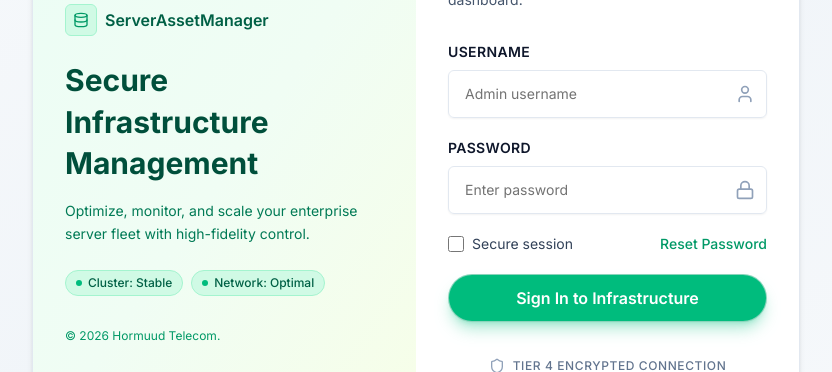
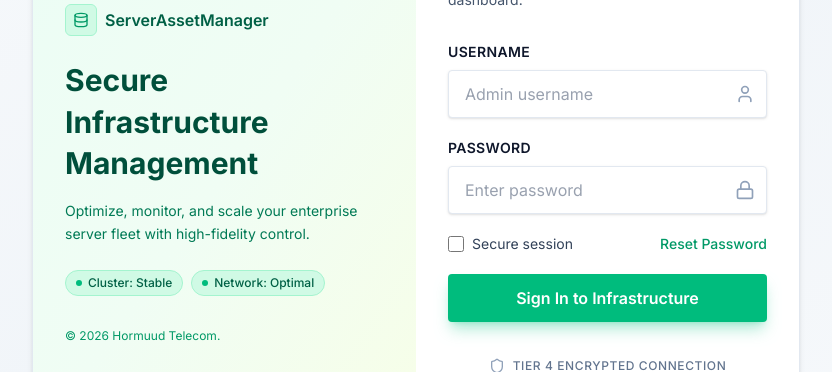
Before and after one commit to Nasri4/server-asset-management, a Next.js app in the folder frontend/: page /login in a window 1280 px wide. Shown: the part 226-598 px from the top of the page, without its empty margins (224-1056 px from the left). Built offline with nearby package versions, Linux system fonts and the light colour scheme.

Commit message:
Update core UI components to use soft green design system
Co-authored-by: Nasri4 <184372889+Nasri4@users.noreply.github.com>

```diff
--- a/frontend/src/app/(app)/dashboard/page.tsx
+++ b/frontend/src/app/(app)/dashboard/page.tsx
@@ -71,21 +71,21 @@ type EngineerRow = {
 // Premium Chart Component with Gradient
 const StatusDistributionChart = ({ total, counts }: { total: number; counts: Record<string, number> }) => {
   const statusConfig = {
-    Active: { color: "from-emerald-500 to-green-500", bg: "bg-emerald-500/10", text: "text-emerald-700" },
-    Maintenance: { color: "from-amber-500 to-orange-500", bg: "bg-amber-500/10", text: "text-amber-700" },
-    Degraded: { color: "from-slate-500 to-gray-500", bg: "bg-slate-500/10", text: "text-slate-700" },
-    Issue: { color: "from-rose-500 to-pink-500", bg: "bg-rose-500/10", text: "text-rose-700" },
-    Warning: { color: "from-yellow-500 to-orange-400", bg: "bg-yellow-500/10", text: "text-yellow-700" },
-    Down: { color: "from-red-500 to-rose-600", bg: "bg-red-500/10", text: "text-red-700" },
+    Active: { color: "from-primary-500 to-primary-600", bg: "bg-primary-50", text: "text-primary-700" },
+    Maintenance: { color: "from-amber-500 to-orange-500", bg: "bg-amber-50", text: "text-amber-700" },
+    Degraded: { color: "from-gray-500 to-gray-600", bg: "bg-gray-100", text: "text-gray-700" },
+    Issue: { color: "from-red-500 to-rose-600", bg: "bg-red-50", text: "text-red-700" },
+    Warning: { color: "from-yellow-500 to-orange-400", bg: "bg-yellow-50", text: "text-yellow-700" },
+    Down: { color: "from-red-500 to-red-600", bg: "bg-red-50", text: "text-red-700" },
   };
 
   const totalSafe = total > 0 ? total : 1;
   const items = Object.entries(counts)
     .map(([key, count]) => {
       const config = statusConfig[key as keyof typeof statusConfig] || {
-        color: "from-slate-500 to-gray-500",
-        bg: "bg-slate-500/10",
-        text: "text-slate-700"
+        color: "from-gray-500 to-gray-600",
+        bg: "bg-gray-100",
+        text: "text-gray-700"
       };
       return {
         key,
@@ -129,8 +129,8 @@ function TrendIndicator({ value, label }: { value: number; label: string }) {
   return (
     <div className={`inline-flex items-center gap-1.5 px-2 py-1 rounded-full text-xs font-medium ${
       isPositive
-        ? "bg-emerald-50 text-emerald-700 border border-emerald-200"
-        : "bg-rose-50 text-rose-700 border border-rose-200"
+        ? "bg-primary-50 text-primary-700 border border-primary-200"
+        : "bg-red-50 text-red-700 border border-red-200"
     }`}>
       {isPositive ? (
         <ArrowUpRight className="h-3 w-3" />
@@ -138,7 +138,7 @@ function TrendIndicator({ value, label }: { value: number; label: string }) {
         <ArrowDownRight className="h-3 w-3" />
       )}
       <span>{Math.abs(value)}%</span>
-      <span className="text-slate-500 ml-1">{label}</span>
+      <span className="text-gray-500 ml-1">{label}</span>
     </div>
   );
 }
--- a/frontend/src/components/ui/button.tsx
+++ b/frontend/src/components/ui/button.tsx
@@ -5,73 +5,70 @@ import { cva, type VariantProps } from "class-variance-authority";
 import { cn } from "@/lib/utils";
 
 const buttonVariants = cva(
-  // Base: reference-style soft surface + modern radius, icon-friendly
-  "inline-flex items-center justify-center gap-2 whitespace-nowrap rounded-full text-sm font-medium " +
-    "transition-[color,background-color,border-color,box-shadow,transform] duration-150 " +
-    "focus-visible:outline-none focus-visible:ring-2 focus-visible:ring-ring/35 focus-visible:ring-offset-2 " +
-    "active:translate-y-px disabled:pointer-events-none disabled:opacity-50 ring-offset-background " +
+  // Base: Soft Green Design System - modern radius, icon-friendly
+  "inline-flex items-center justify-center gap-2 whitespace-nowrap rounded-md text-sm font-medium " +
+    "transition-colors duration-150 " +
+    "focus-visible:outline-none focus-visible:ring-2 focus-visible:ring-primary/20 focus-visible:ring-offset-2 " +
+    "disabled:pointer-events-none disabled:opacity-50 ring-offset-background " +
     "[&_svg]:pointer-events-none [&_svg]:h-4 [&_svg]:w-4 [&_svg]:shrink-0",
   {
     variants: {
       variant: {
-        // Neutral surface (matches buttons.png)
+        // Primary: Soft Green (#22C55E)
         default:
-          "border border-border/60 bg-muted/20 text-foreground/90 shadow-xs hover:bg-muted/30 hover:shadow-sm " +
-          "dark:bg-muted/15 dark:hover:bg-muted/25",
+          "bg-primary text-primary-foreground shadow-sm hover:bg-primary-600 active:bg-primary-700",
 
-        // Secondary action (keep neutral)
+        // Secondary action (outline with soft green)
         secondary:
-          "border border-border/60 bg-transparent text-foreground/90 shadow-none hover:bg-muted/20",
+          "bg-secondary text-secondary-foreground shadow-sm hover:bg-blue-600",
 
-        // Success (submit) - neutral, non-annoying
+        // Success (submit) - uses soft green
         success:
-          "border border-border/60 bg-transparent text-foreground/90 shadow-none hover:bg-muted/20",
+          "bg-primary text-primary-foreground shadow-sm hover:bg-primary-600",
 
-        // Warning - neutral, non-annoying
+        // Warning
         warning:
-          "border border-border/60 bg-transparent text-foreground/90 shadow-none hover:bg-muted/20",
+          "bg-sam-warning text-white shadow-sm hover:bg-amber-600",
 
-        // Info - neutral, non-annoying
+        // Info
         info:
-          "border border-border/60 bg-transparent text-foreground/90 shadow-none hover:bg-muted/20",
+          "bg-sam-info text-white shadow-sm hover:bg-sky-600",
 
-        // Destructive - subtle red outline (no fill)
+        // Destructive
         destructive:
-          "border border-rose-500/30 bg-transparent text-rose-700 shadow-none hover:bg-rose-500/5 " +
-          "dark:text-rose-400",
+          "bg-destructive text-white shadow-sm hover:bg-red-600 active:bg-red-700",
 
         // Alias used across the app
         danger:
-          "border border-rose-500/30 bg-transparent text-rose-700 shadow-none hover:bg-rose-500/5 " +
-          "dark:text-rose-400",
+          "bg-destructive text-white shadow-sm hover:bg-red-600 active:bg-red-700",
 
-        // Premium: keep calm and mostly neutral
+        // Premium: soft green themed
         premium:
-          "border border-border/60 bg-transparent text-foreground/90 shadow-none hover:bg-muted/20",
+          "bg-primary text-primary-foreground shadow-sm hover:bg-primary-600",
 
-        // Calm outline
+        // Outline: soft green border
         outline:
-          "border border-border/60 bg-transparent text-foreground/90 shadow-none hover:bg-muted/20",
+          "border border-primary bg-transparent text-primary-600 shadow-none hover:bg-primary-50 active:bg-primary-100",
 
         // Very light action buttons (tables)
         ghost:
-          "bg-transparent text-foreground/90 shadow-none hover:bg-muted/20",
+          "bg-transparent text-foreground shadow-none hover:bg-gray-100 active:bg-gray-200",
 
         // Link
-        link: "text-emerald-700 underline-offset-4 hover:underline dark:text-emerald-400",
+        link: "text-primary-600 underline-offset-4 hover:underline hover:text-primary-700",
       },
       size: {
-        // Default: medium, not bulky
-        default: "h-9 px-4 py-2",
+        // Default: medium, modern sizing
+        default: "h-10 px-4 py-2",
 
         // Small: compact for tables/headers
         sm: "h-8 px-3 py-1.5",
 
-        // Large: still not oversized
-        lg: "h-10 px-5 py-2.5",
+        // Large: prominent actions
+        lg: "h-10 px-6 py-2.5",
 
         // Icon: square, compact
-        icon: "h-9 w-9",
+        icon: "h-10 w-10",
 
         // Alias sizes used across the app
         "icon-sm": "h-8 w-8",
@@ -79,7 +76,7 @@ const buttonVariants = cva(
       },
     },
     defaultVariants: {
-      variant: "outline",   // ✅ make outline the default everywhere
+      variant: "default",
       size: "default",
     },
   }
--- a/frontend/src/components/ui/card.tsx
+++ b/frontend/src/components/ui/card.tsx
@@ -7,7 +7,7 @@ function Card({ className, ...props }: React.ComponentProps<"div">) {
     <div
       data-slot="card"
       className={cn(
-        "bg-card text-card-foreground shadow-sm flex flex-col gap-6 rounded-xl border border-border/60 py-6 transition-all duration-150",
+        "bg-card text-card-foreground rounded-lg border border-border shadow-sm flex flex-col gap-6 py-6 transition-shadow duration-150",
         className
       )}
       {...props}
--- a/frontend/src/components/ui/input.tsx
+++ b/frontend/src/components/ui/input.tsx
@@ -8,9 +8,13 @@ function Input({ className, type, ...props }: React.ComponentProps<"input">) {
       type={type}
       data-slot="input"
       className={cn(
-        "file:text-foreground placeholder:text-muted-foreground selection:bg-primary selection:text-primary-foreground border-input h-9 w-full min-w-0 rounded-lg border bg-card/70 px-3 py-1 text-base shadow-xs transition-[color,box-shadow,border-color,background-color] outline-none backdrop-blur-sm file:inline-flex file:h-7 file:border-0 file:bg-transparent file:text-sm file:font-medium disabled:pointer-events-none disabled:cursor-not-allowed disabled:opacity-50 md:text-sm",
-        "focus-visible:border-ring focus-visible:ring-ring/40 focus-visible:ring-[3px]",
-        "aria-invalid:ring-destructive/20 dark:aria-invalid:ring-destructive/40 aria-invalid:border-destructive",
+        "file:text-foreground placeholder:text-gray-400 selection:bg-primary selection:text-primary-foreground " +
+        "h-10 w-full min-w-0 rounded-md border border-input bg-card px-3 py-2 text-sm shadow-sm " +
+        "transition-all duration-150 outline-none " +
+        "file:inline-flex file:h-7 file:border-0 file:bg-transparent file:text-sm file:font-medium " +
+        "disabled:pointer-events-none disabled:cursor-not-allowed disabled:opacity-50 disabled:bg-gray-100",
+        "focus:border-primary focus:ring-2 focus:ring-primary/20",
+        "aria-invalid:border-destructive aria-invalid:ring-destructive/20",
         className
       )}
       {...props}
--- a/frontend/src/components/ui/status-badge.tsx
+++ b/frontend/src/components/ui/status-badge.tsx
@@ -33,23 +33,23 @@ export function StatusBadge({ status, className }: StatusBadgeProps) {
 
   const statusConfig = {
     active: {
-      container: "bg-emerald-50 text-emerald-700 border-emerald-200 dark:bg-emerald-950/20 dark:text-emerald-400 dark:border-emerald-900/30",
-      dot: "bg-emerald-500",
+      container: "bg-primary-50 text-primary-700 border-primary-200 dark:bg-primary-900/20 dark:text-primary-400 dark:border-primary-900/30",
+      dot: "bg-primary-500",
     },
     inactive: {
-      container: "bg-slate-50 text-slate-700 border-slate-200 dark:bg-slate-950/20 dark:text-slate-400 dark:border-slate-900/30",
-      dot: "bg-slate-400",
+      container: "bg-gray-100 text-gray-700 border-gray-200 dark:bg-gray-900/20 dark:text-gray-400 dark:border-gray-900/30",
+      dot: "bg-gray-400",
     },
     maintenance: {
       container: "bg-amber-50 text-amber-700 border-amber-200 dark:bg-amber-950/20 dark:text-amber-400 dark:border-amber-900/30",
       dot: "bg-amber-500",
     },
     offline: {
-      container: "bg-rose-50 text-rose-700 border-rose-200 dark:bg-rose-950/20 dark:text-rose-400 dark:border-rose-900/30",
-      dot: "bg-rose-500",
+      container: "bg-red-50 text-red-700 border-red-200 dark:bg-red-950/20 dark:text-red-400 dark:border-red-900/30",
+      dot: "bg-red-500",
     },
     decommissioned: {
-      container: "bg-gray-50 text-gray-600 border-gray-200 dark:bg-gray-950/20 dark:text-gray-500 dark:border-gray-900/30",
+      container: "bg-gray-100 text-gray-600 border-gray-200 dark:bg-gray-950/20 dark:text-gray-500 dark:border-gray-900/30",
       dot: "bg-gray-400",
     },
   };
```
